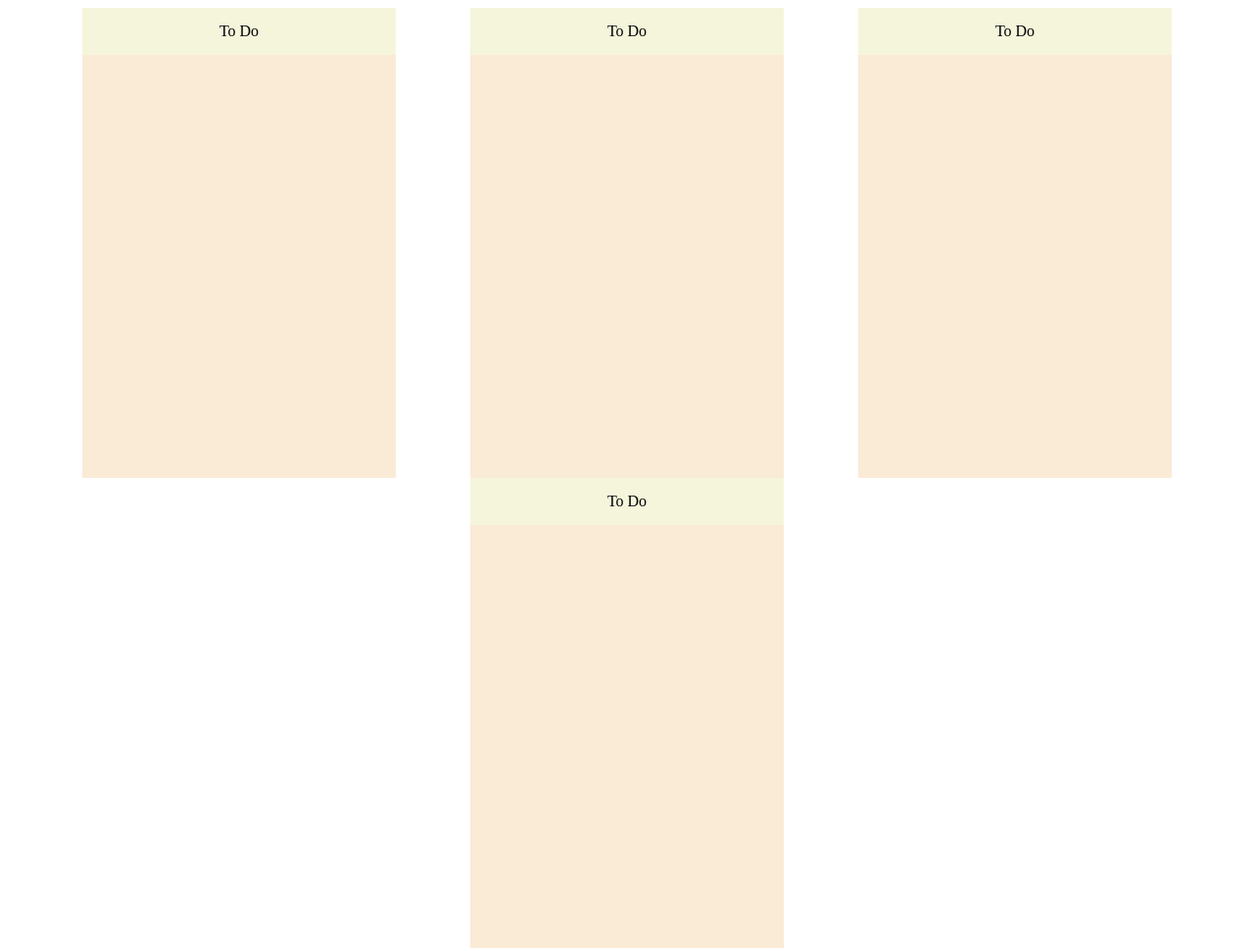
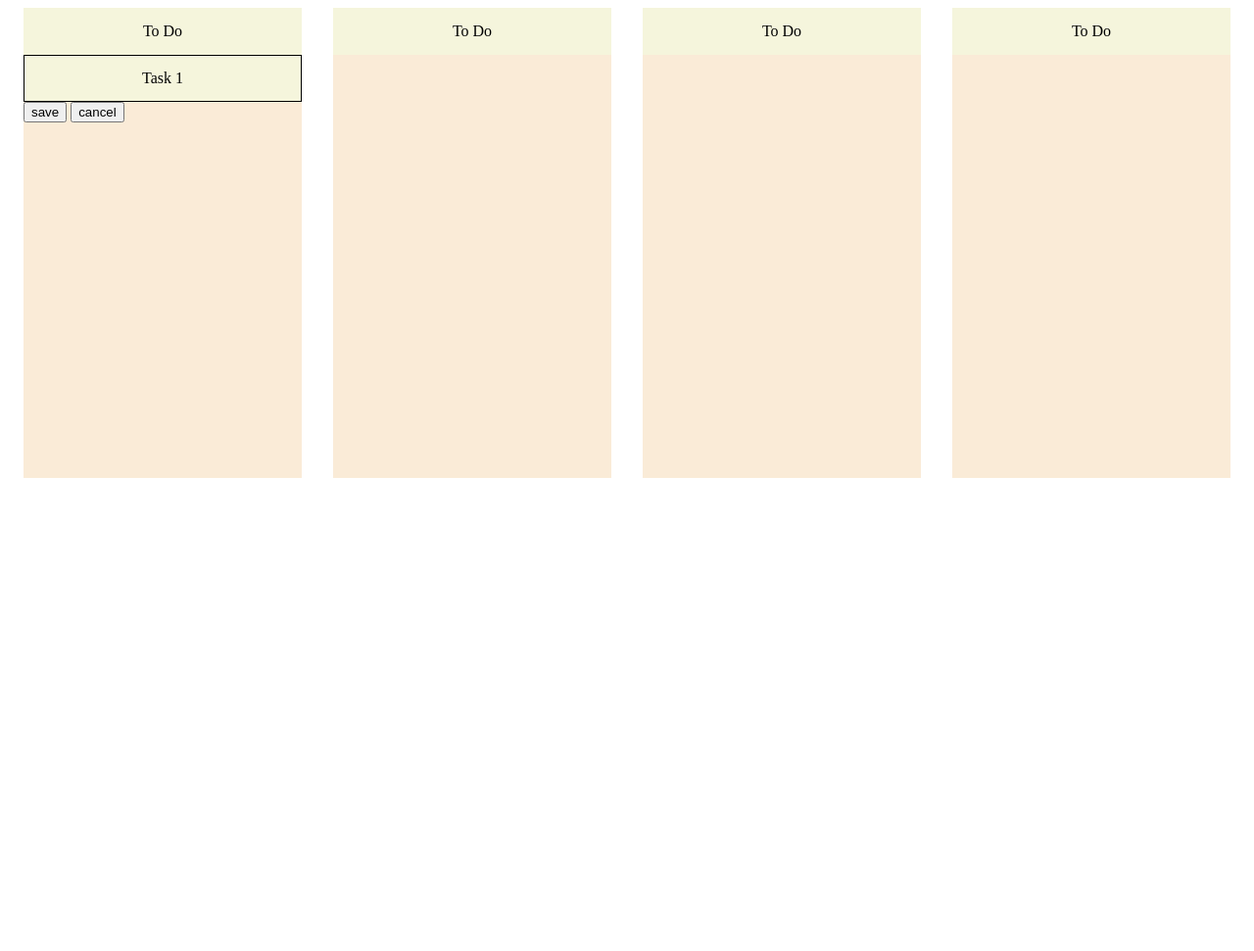
Before and after one commit to Ruwen-Yi/JS-kanban, a plain HTML site: page index.html in a window 1280 px wide. Shown: the whole page at 98% size. After the commit the page ends 800 px from the top, so only its background shows below. Drawn offline with Linux system fonts and the light colour scheme.

Commit message:
add save/cancel buttons

```diff
--- a/index.html
+++ b/index.html
@@ -12,6 +12,13 @@
         <div class="board">
             <div class="board-title">
                 <span class="board-title-span">To Do</span>
+            </div>
+            <div class="board-body">
+                <span class="board-body-span">Task 1</span>
+            </div>
+            <div class="board-task-btns">
+                <button class="board-task-save-btn">save</button>
+                <button class="board-task-cancel-btn">cancel</button>
             </div>
         </div>
         <div class="board">
--- a/style.css
+++ b/style.css
@@ -1,22 +1,27 @@
 .board-contianer {
     display: flex;
     justify-content: space-evenly;
-    flex-wrap: wrap;
+    flex-wrap: nowrap;
 }
 .board {
     width: 20rem;
     height: 30rem;
     background-color: antiquewhite;
+    margin: 0 1rem;
     display: inline-block;
 }
-.board-title {
+.board-title, .board-body {
     width: 100%;
     height: 10%;
     background-color: beige;
     text-align: center;
+    flex-shrink: 1;
     display: table;
 }
-.board-title-span {
+.board-title-span, .board-body-span {
     vertical-align: middle;
     display: table-cell;
 }
+.board-body-span {
+    border: solid 0.1rem;
+}
```
